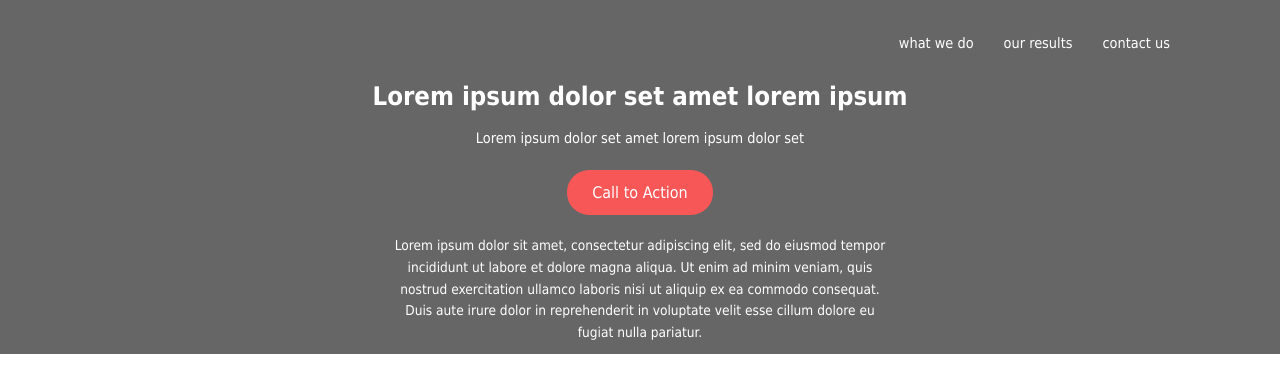
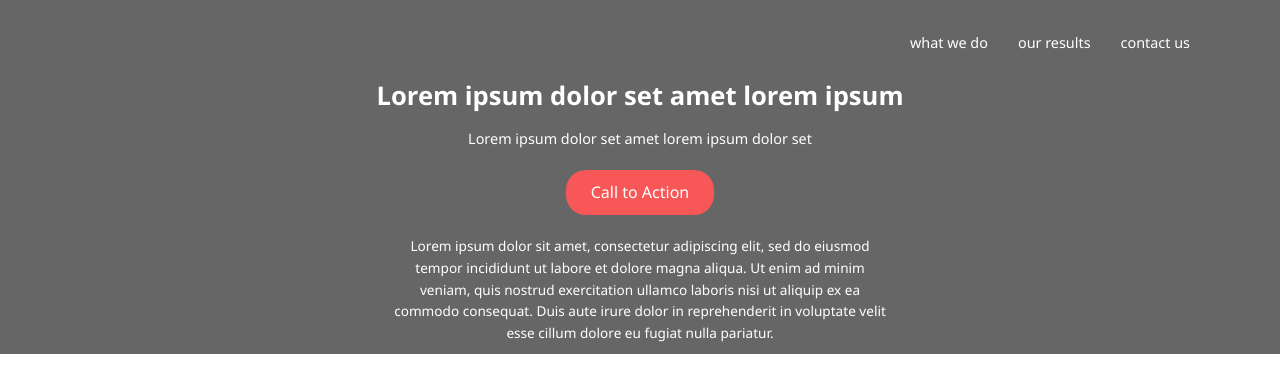
Before and after one commit to Kellzdroid/alx_html_css, a plain HTML site: page 0-index.html in a window 1280 px wide. Drawn offline with Linux system fonts and the light colour scheme.

Commit message:
Header Styling

```diff
--- a/0-styles.css
+++ b/0-styles.css
@@ -5,25 +5,22 @@
 }
 
 body {
-    color: white;
-    font-family: Tahoma, Verdana, sans-serif;
+  font-family: 'Segoe UI', sans-serif;
   line-height: 1.6;
+  color: #333;
+  /* background-image: url('images/headphones_hero_1.jpg');*/
 }
 
 a {
+  text-decoration: none;
   color: inherit;
-    text-decoration: none;
-}
-
-a:hover {
-    color: blanchedalmond;
 }
 
 .hero {
-    background: linear-gradient(to bottom, rgba(0, 0, 0, 0.6), rgba(0, 0, 0, 0.6)), url('images/headphones_hero_1.jpg') no-repeat center center/cover;;
+  background: linear-gradient(to bottom, rgba(0, 0, 0, 0.6), rgba(0, 0, 0, 0.6)), url('images/headphones_hero_1.jpg') no-repeat center center/cover;
   color: white;
   text-align: center;
-    padding: 10px 90px;
+  padding: 10px 70px;
 }
 
 .navbar {
@@ -48,7 +45,6 @@ a:hover {
   font-size: 1.6rem;
   font-weight: 700;
   margin-bottom: 10px;
-
 }
 
 .subtitle {
@@ -61,13 +57,13 @@ a:hover {
   background-color: #f85757;
   color: white;
   padding: 10px 25px;
-    border-radius: 22px;
+  border-radius: 20px;
   margin-bottom: 20px;
-    opacity: 0.9rem;
 }
 
 .description {
   font-size: 0.85rem;
   max-width: 500px;
   margin: 0 auto;
+  text-align: center;
 }
```
Lines whose indentation alone changed are shown as unchanged.
